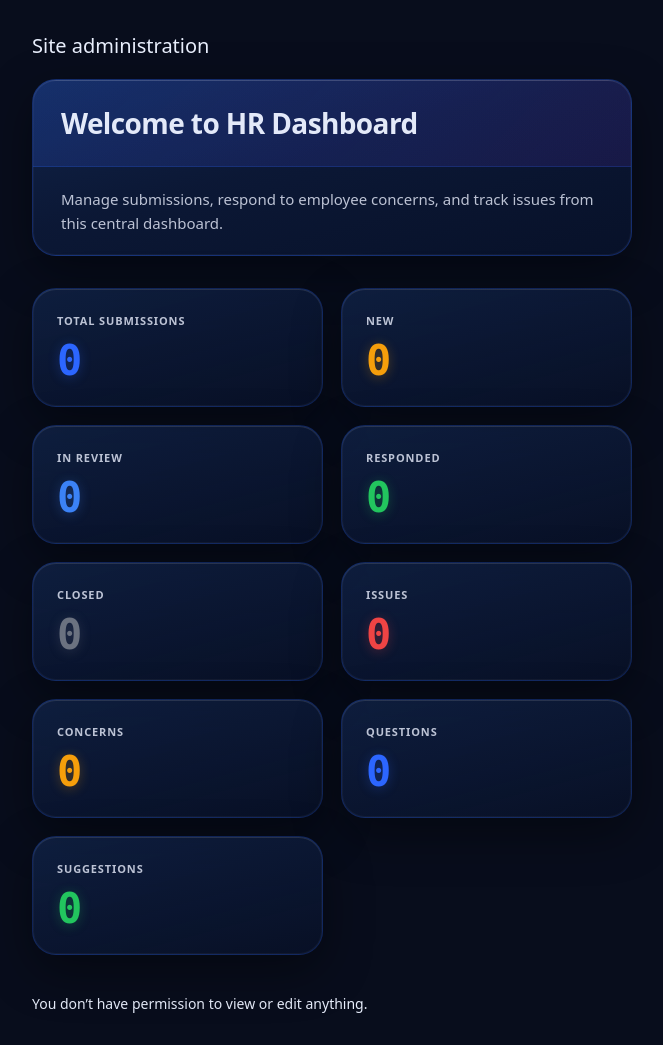
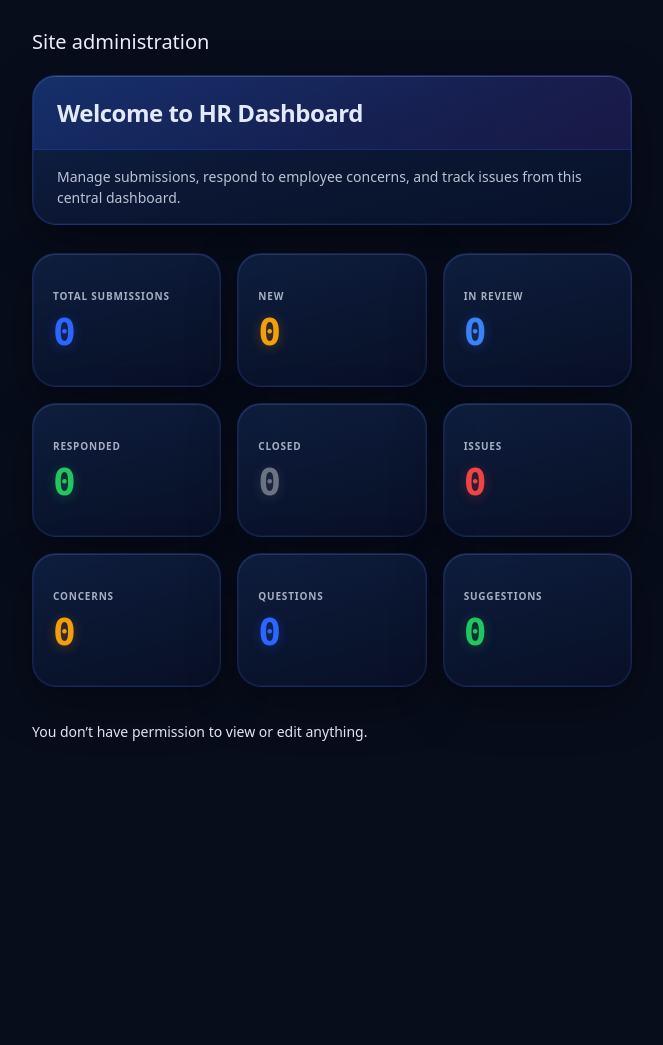
Before and after one commit to gaggame1010-arch/employee-feedback-platform, a Django app: page /admin/ in a window 1280 px wide. Shown: the part 44-1089 px from the top of the page, without its empty margins (308-971 px from the left). After the commit the page ends 785 px from the top, so only its background shows below. Run offline with Django 5.2, Linux system fonts and the light colour scheme; the visitor is signed in with stand-in values (Sample User, id 1).

Commit message:
Dashboard: fixed 3x3 grid layout, compact cards, no scrolling needed

```diff
--- a/templates/admin/index.html
+++ b/templates/admin/index.html
@@ -11,24 +11,24 @@
 
     /* Dashboard page shell */
     .dashboard #content {
-      max-width: 1200px;
+      max-width: 1100px;
       margin: 0 auto;
-      padding-top: 32px;
+      padding: 28px 24px;
     }
 
-    /* Dashboard Statistics Cards */
+    /* Dashboard Statistics Cards - 3x3 Grid */
     .dashboard-stats {
       display: grid;
-      grid-template-columns: repeat(auto-fit, minmax(190px, 1fr));
-      gap: 18px;
-      margin-bottom: 36px;
+      grid-template-columns: repeat(3, 1fr);
+      gap: 16px;
+      margin-bottom: 32px;
     }
 
     .stat-card {
       background: linear-gradient(165deg, rgba(18,38,78,.7) 0%, rgba(12,25,55,.8) 50%, rgba(8,18,42,.7) 100%);
       border: 1px solid rgba(44,102,255,.22);
       border-radius: var(--dash-radius);
-      padding: 24px;
+      padding: 20px;
       box-shadow: var(--dash-shadow), 0 0 0 1px rgba(255,255,255,.04) inset, 0 1px 0 rgba(255,255,255,.08) inset;
       transition: all 0.25s;
       cursor: pointer;
@@ -37,6 +37,10 @@
       display: block;
       color: inherit;
       overflow: hidden;
+      aspect-ratio: 1.6 / 1;
+      display: flex;
+      flex-direction: column;
+      justify-content: center;
     }
 
     .stat-card::before {
@@ -87,16 +91,16 @@
     }
 
     .stat-card h3 {
-      margin: 0 0 12px;
-      font-size: 11px;
+      margin: 0 0 10px;
+      font-size: 10px;
       font-weight: 800;
       text-transform: uppercase;
       letter-spacing: 0.08em;
-      color: rgba(232,238,252,.8);
+      color: rgba(232,238,252,.7);
     }
 
     .stat-card .number {
-      font-size: 42px;
+      font-size: 38px;
       font-weight: 900;
       color: #2c66ff;
       line-height: 1;
@@ -427,24 +431,24 @@
       letter-spacing: 0.5px;
     }
 
-    /* Welcome Message – upgraded hero banner */
+    /* Welcome Message – compact banner */
     .dashboard-welcome {
       background: linear-gradient(165deg, rgba(18,38,78,.95) 0%, rgba(12,25,55,.95) 45%, rgba(8,18,42,.95) 100%);
       border: 1px solid rgba(44,102,255,.28);
       border-radius: var(--dash-radius);
       padding: 0;
-      margin-bottom: 32px;
+      margin-bottom: 28px;
       overflow: hidden;
       box-shadow: var(--dash-shadow), 0 0 0 1px rgba(255,255,255,.04) inset, 0 1px 0 rgba(255,255,255,.08) inset;
     }
 
     .dashboard-welcome h1 {
       margin: 0;
-      padding: 24px 28px;
-      font-size: 28px;
+      padding: 20px 24px;
+      font-size: 24px;
       font-weight: 900;
       color: rgba(232,238,252,.98);
-      letter-spacing: -0.6px;
+      letter-spacing: -0.5px;
       background: linear-gradient(135deg, rgba(44,102,255,.18), rgba(124,58,237,.12));
       border-bottom: 1px solid rgba(44,102,255,.2);
       box-shadow: 0 1px 0 rgba(255,255,255,.08) inset;
@@ -452,10 +456,22 @@
 
     .dashboard-welcome p {
       margin: 0;
-      padding: 20px 28px;
+      padding: 16px 24px;
       color: rgba(232,238,252,.8);
-      font-size: 15px;
-      line-height: 1.6;
+      font-size: 14px;
+      line-height: 1.5;
+    }
+
+    @media (max-width: 1100px) {
+      .dashboard-stats {
+        grid-template-columns: repeat(2, 1fr);
+      }
+    }
+
+    @media (max-width: 600px) {
+      .dashboard-stats {
+        grid-template-columns: 1fr;
+      }
     }
   </style>
 {% endblock %}
```
